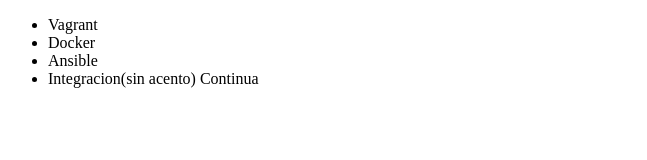
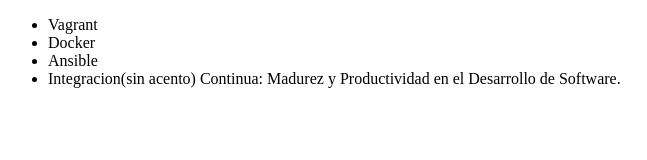
Before and after one commit to Luis7G/alura-git, a plain HTML site: page index.html in a window 1280 px wide. Shown: the whole page, without its empty margins (0-647 px from the left). Drawn offline with Linux system fonts and the light colour scheme.

Commit message:
Renombrando curso de Intregracion Continua

```diff
--- a/index.html
+++ b/index.html
@@ -21,7 +21,7 @@
                 Ansible
             </li>
             <li>
-                Integracion(sin acento) Continua
+                Integracion(sin acento) Continua: Madurez y Productividad en el Desarrollo de Software.
             </li>
         </ul>
     </body>
```
